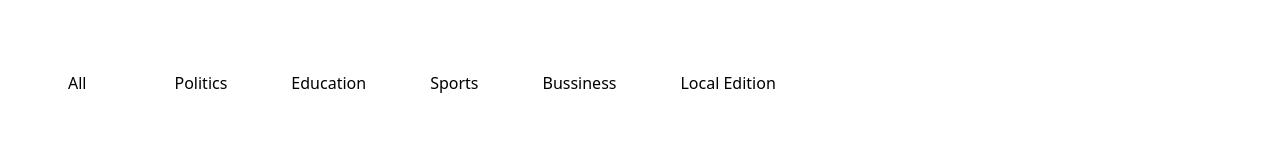
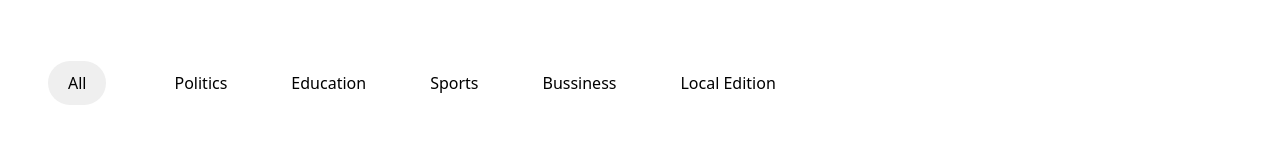
Before and after one commit to rahul-b-p/newsadmin-frontend, a React (Vite) app: page /dashboard in a window 1280 px wide. Shown: the part 163-318 px from the top of the page. Built offline with nearby package versions, Linux system fonts and the light colour scheme.

Commit message:
icon updated

```diff
--- a/index.html
+++ b/index.html
@@ -2,7 +2,7 @@
 <html lang="en">
   <head>
     <meta charset="UTF-8" />
-    <link rel="icon"  href="" />
+    <link rel="icon"  href="./src/assets/news1.png" />
     <meta name="viewport" content="width=device-width, initial-scale=1.0" />
     <title>News Management</title>
   </head>
--- a/src/components/CategorizedView.jsx
+++ b/src/components/CategorizedView.jsx
@@ -3,7 +3,7 @@ import Button from 'react-bootstrap/Button';
 import Card from 'react-bootstrap/Card';
 
 function CategorizedView() {
-    const [isSelected, setIsSelected] = useState("")
+    const [isSelected, setIsSelected] = useState("all")
 
     const handlebutton = (category) => {
         setIsSelected(category)
```
